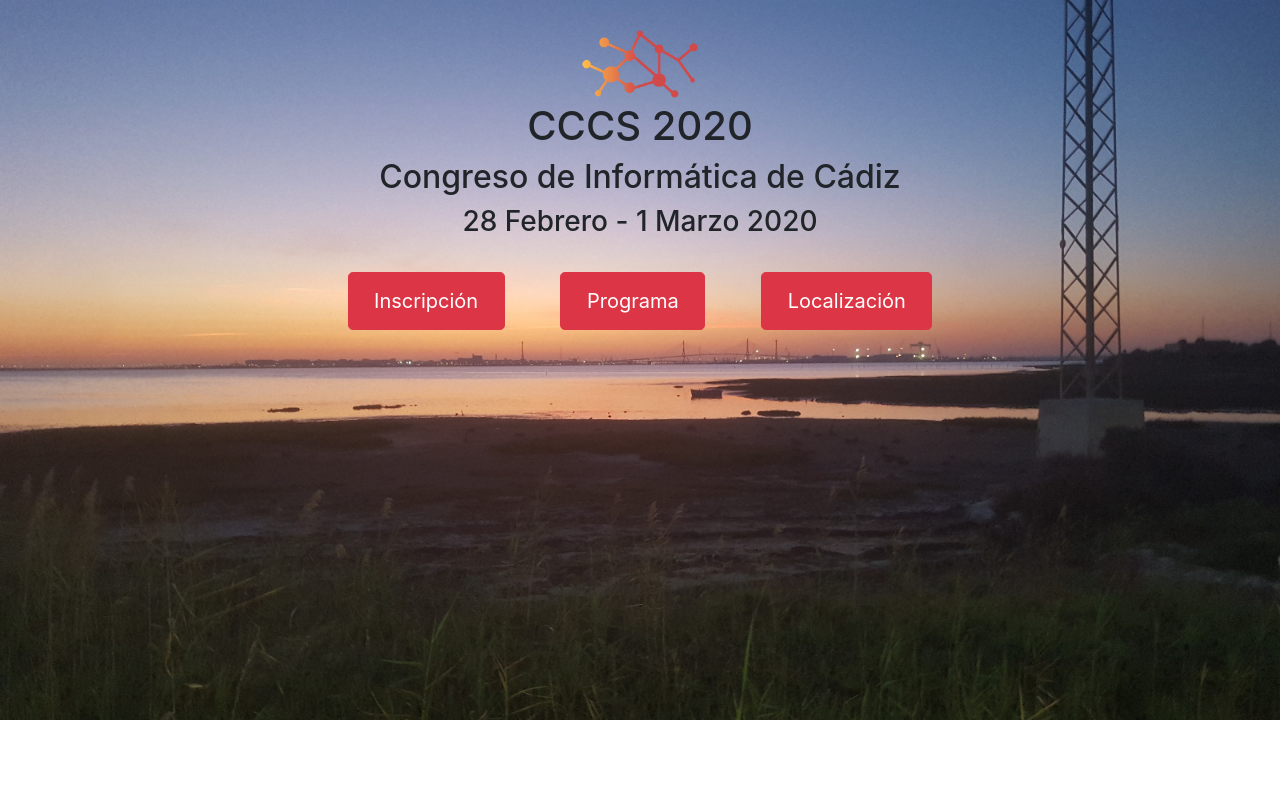
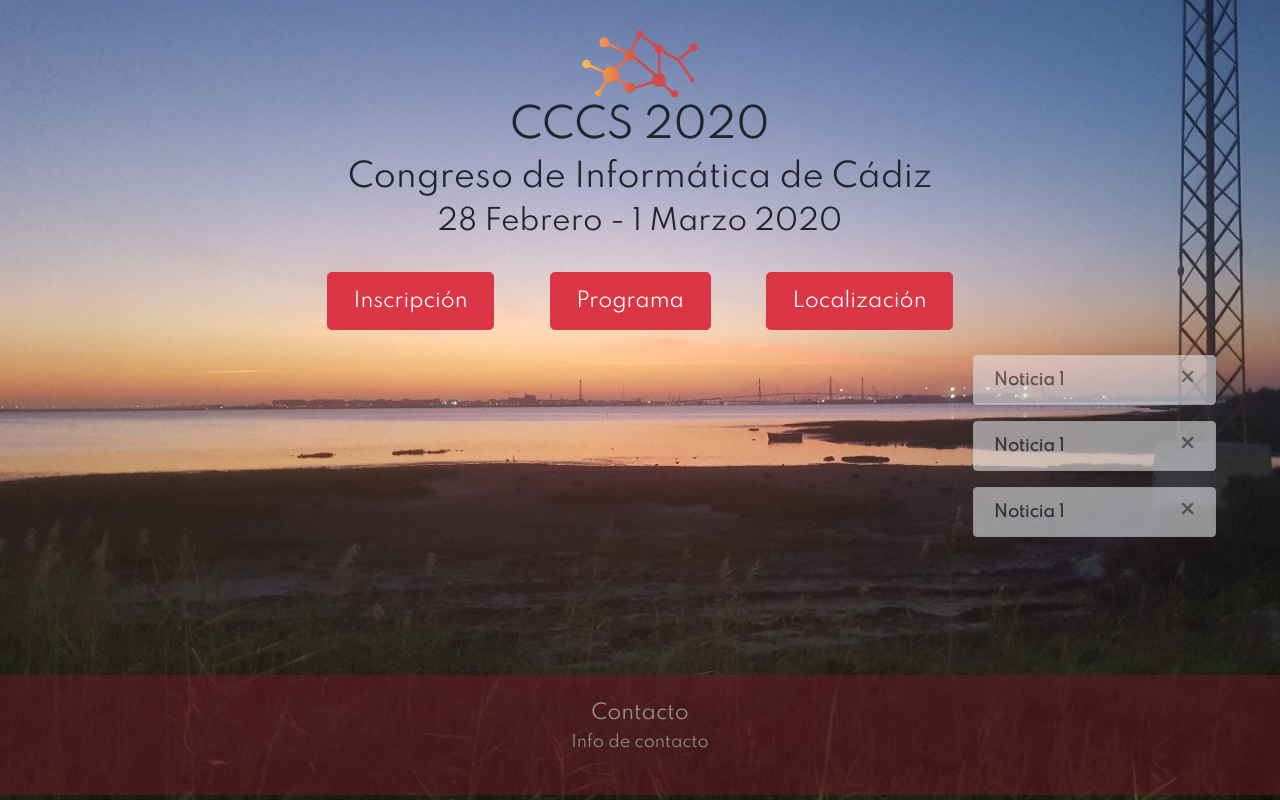
Before and after one commit to guilogar/pnet, a plain HTML site: page src/index.html in a window 1280 px wide. Drawn offline with nearby package versions, Linux system fonts and the light colour scheme.

Commit message:
index.html made. Only lack rest of the pages

```diff
--- a/files/css/general.css
+++ b/files/css/general.css
@@ -1,3 +1,10 @@
+@import url('https://fonts.googleapis.com/css?family=Spartan&display=swap');
+
+html, body {
+    height: 100%;
+    font-family: 'Spartan';
+}
+
 body
 {
     background-image: url('../img/bahia_cadiz.jpeg');
--- a/files/css/index.css
+++ b/files/css/index.css
@@ -1,5 +1,7 @@
-.header {
+header.header {
     text-align: center;
+    max-height: 45%;
+    min-height: 20%;
 }
 
 .subheader {
@@ -12,9 +14,41 @@
     padding: 1% 2% 1% 2%;
 }
 
-.logotipo {
+.logo {
     width: 10%;
     height: 10%;
+}
+
+section.body {
+    max-height: 90%;
+    min-height: 40%;
+    padding-right: 5%;
+    width: 100%;
+}
+
+section.body > aside.news_body {
+    float: right;
+    height: 100%;
+    width: 20%;
+    opacity: 0.6;
+}
+
+section.body > aside.news_body * span.header_news_body {
+    font-weight: bold;
+}
+
+footer.footer {
+    background-color: #6E1729;
+    opacity: 0.5;
+    width: 100%;
+    height: 15%;
+    text-align: center;
+    padding: 2%;
+}
+
+.nav_footer {
+    color: white;
+    height: 100%;
 }
 
 /* .nav_header > button {
--- a/src/index.html
+++ b/src/index.html
@@ -26,7 +26,7 @@
     </head>
     <body>
         <header class="header">
-            <img src="../files/img/logo.png" alt="" class="logotipo">
+            <img src="../files/img/logo.png" alt="CCCS logo" title="CCCS" class="logo">
             <div class="subheader">
                 <h1>CCCS 2020</h1>
                 <h2>Congreso de Informática de Cádiz</h2>
@@ -52,28 +52,63 @@
                         });
                     });
                 </script> -->
-                <a src="./inscripcion.html" type="button" class="btn btn-danger btn-lg">
+                <a src="./inscripcion.html" type="button" class="btn btn-danger btn-lg buttonNav">
                     Inscripción
                 </a>
-                <a src="./programa.html" type="button" class="btn btn-danger btn-lg">
+                <a src="./programa.html" type="button" class="btn btn-danger btn-lg buttonNav">
                     Programa
                 </a>
-                <a src="./localizacion.html" type="button" class="btn btn-danger btn-lg">
+                <a src="./localizacion.html" type="button" class="btn btn-danger btn-lg buttonNav">
                     Localización
                 </a>
+
+                <script>
+                    $(document).ready(() => {
+                        $('.buttonNav').each(function (index) {
+                            $(this).click(function () {
+                                // TODO: make appear the submenus when click in buttons
+                                // and change the color of the button
+                            });
+                        });
+                    });
+                </script>
             </nav>
         </header>
 
-        <section>
-            <aside>
-                <article>
-
+        <section class="body">
+            <aside class="news_body">
+                <article class="alert alert-secondary" role="alert">
+                    <span class="header_news_body">
+                        Noticia 1
+                    </span>
+                    <button type="button" class="close" data-dismiss="alert" aria-label="Close">
+                        <span aria-hidden="true">&times;</span>
+                    </button>
+                </article>
+                <article class="alert alert-secondary" role="alert">
+                    <span class="header_news_body">
+                        Noticia 1
+                    </span>
+                    <button type="button" class="close" data-dismiss="alert" aria-label="Close">
+                        <span aria-hidden="true">&times;</span>
+                    </button>
+                </article>
+                <article class="alert alert-secondary" role="alert">
+                    <span class="header_news_body">
+                        Noticia 1
+                    </span>
+                    <button type="button" class="close" data-dismiss="alert" aria-label="Close">
+                        <span aria-hidden="true">&times;</span>
+                    </button>
                 </article>
             </aside>
         </section>
 
-        <footer>
-
+        <footer class="footer">
+            <nav class="nav_footer">
+                <h5>Contacto</h5>
+                <h6>Info de contacto</h6>
+            </nav>
         </footer>
     </body>
 </html>
```
